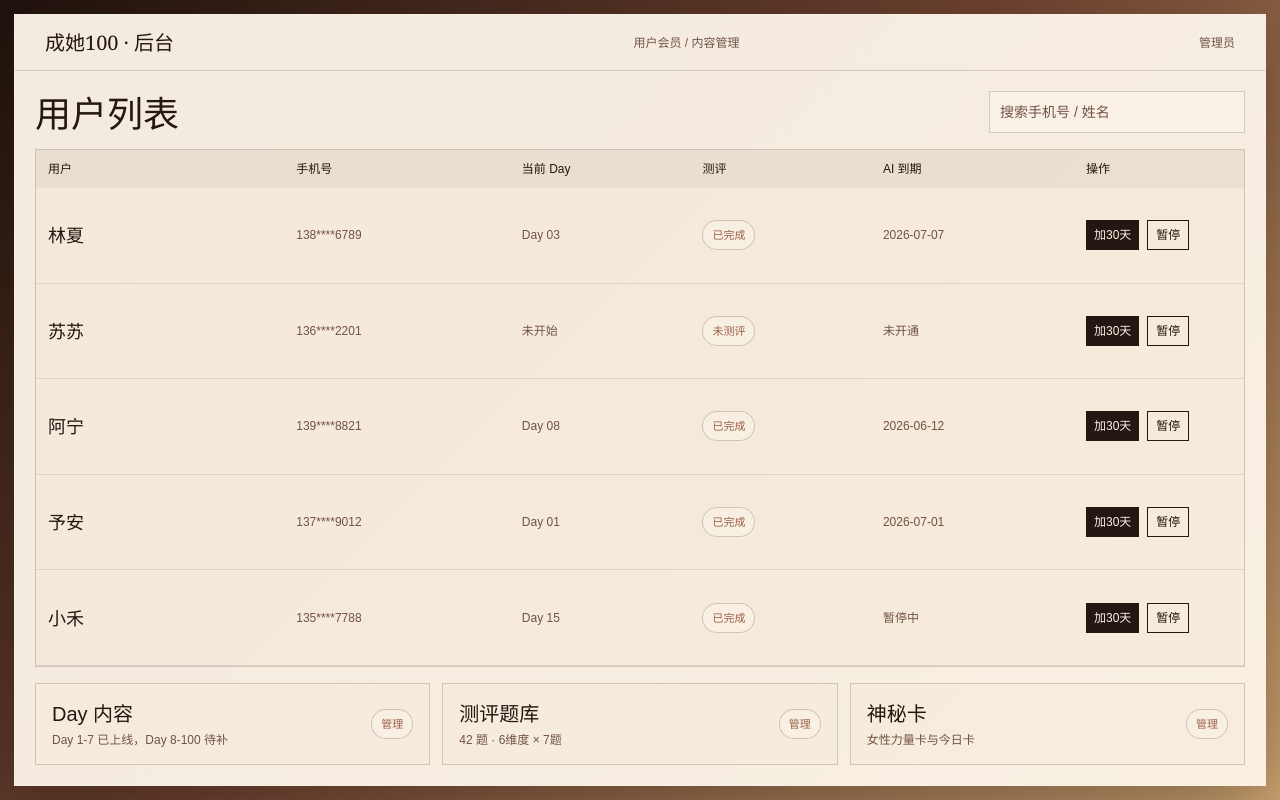
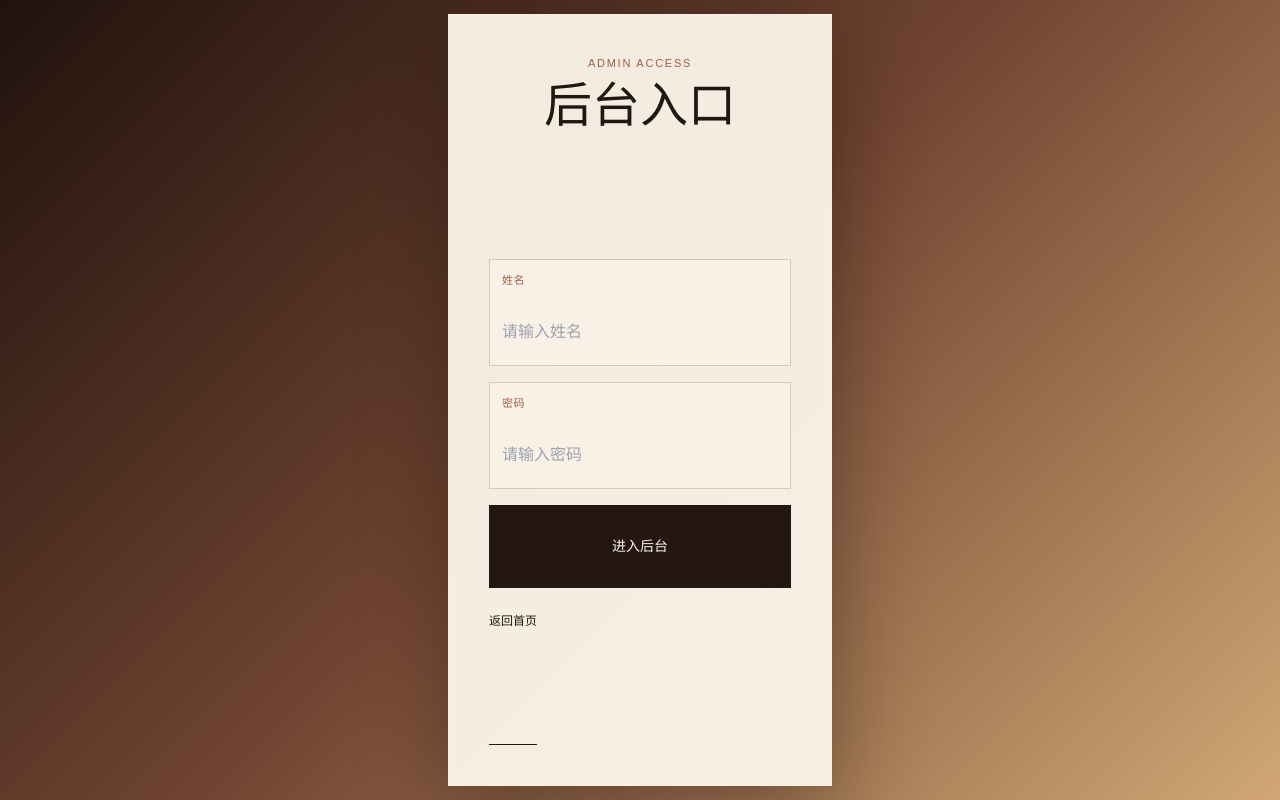
Before and after one commit to hellarychou-cell/-100, a Next.js app: page /admin in a window 1280 px wide. Built offline with nearby package versions, Linux system fonts and the light colour scheme.

Commit message:
fix: admin login with env vars, assessment auto-save, report access check, password confirm, Day1-7 content

```diff
--- a/src/app/admin/page.tsx
+++ b/src/app/admin/page.tsx
@@ -1,14 +1,95 @@
+"use client";
+
 import Link from "next/link";
+import { useState } from "react";
 import { adminUsers } from "@/lib/content";
 
+const ADMIN_NAME = process.env.NEXT_PUBLIC_ADMIN_NAME || "周馨怡";
+const ADMIN_PASSWORD = process.env.NEXT_PUBLIC_ADMIN_PASSWORD || "zxy19941210";
+const ADMIN_SESSION_KEY = "chengta_admin_session";
+
+function AdminLoginForm({ onSuccess }: { onSuccess: () => void }) {
+  const [name, setName] = useState("");
+  const [password, setPassword] = useState("");
+  const [error, setError] = useState("");
+
+  function handleSubmit(e: React.FormEvent) {
+    e.preventDefault();
+    if (name.trim() === ADMIN_NAME && password === ADMIN_PASSWORD) {
+      window.localStorage.setItem(ADMIN_SESSION_KEY, "true");
+      onSuccess();
+    } else {
+      setError("姓名或密码错误，请重新输入。");
+    }
+  }
+
+  return (
+    <main className="viewport grid place-items-center">
+      <section className="paper-frame grid w-full max-w-sm gap-6 p-10 text-center">
+        <div>
+          <div className="eyebrow mb-3">Admin access</div>
+          <h1 className="display-title text-5xl">后台入口</h1>
+        </div>
+        <form className="grid gap-4" onSubmit={handleSubmit}>
+          <label className="grid gap-1 border border-[var(--line)] bg-soft/70 p-3 text-left">
+            <span className="text-[11px] uppercase tracking-wider text-clay">姓名</span>
+            <input
+              className="w-full bg-transparent text-ink outline-none"
+              type="text"
+              value={name}
+              onChange={(e) => setName(e.target.value)}
+              placeholder="请输入姓名"
+              autoComplete="username"
+            />
+          </label>
+          <label className="grid gap-1 border border-[var(--line)] bg-soft/70 p-3 text-left">
+            <span className="text-[11px] uppercase tracking-wider text-clay">密码</span>
+            <input
+              className="w-full bg-transparent text-ink outline-none"
+              type="password"
+              value={password}
+              onChange={(e) => setPassword(e.target.value)}
+              placeholder="请输入密码"
+              autoComplete="current-password"
+            />
+          </label>
+          {error && <p className="text-sm text-clay">{error}</p>}
+          <button className="action-primary" type="submit">
+            进入后台
+          </button>
+        </form>
+        <Link className="text-link" href="/">
+          返回首页
+        </Link>
+      </section>
+    </main>
+  );
+}
+
 export default function AdminPage() {
+  const [isAuthenticated, setIsAuthenticated] = useState(() => {
+    if (typeof window === "undefined") return false;
+    return window.localStorage.getItem(ADMIN_SESSION_KEY) === "true";
+  });
+
+  if (!isAuthenticated) {
+    return <AdminLoginForm onSuccess={() => setIsAuthenticated(true)} />;
+  }
+
+  function handleLogout() {
+    window.localStorage.removeItem(ADMIN_SESSION_KEY);
+    setIsAuthenticated(false);
+  }
+
   return (
     <main className="viewport">
       <section className="paper-frame grid grid-rows-[56px_1fr]">
         <header className="topbar">
           <div className="brand">成她100 · 后台</div>
           <span>用户会员 / 内容管理</span>
-          <span>管理员</span>
+          <button className="text-link" onClick={handleLogout} type="button">
+            退出登录
+          </button>
         </header>
         <section className="grid min-h-0 grid-rows-[auto_1fr_auto] gap-4 p-5">
           <div className="flex items-end justify-between gap-4 max-sm:grid">
```
Also changed, not shown: 1 other file (tests, documents, lock files or other folders).
